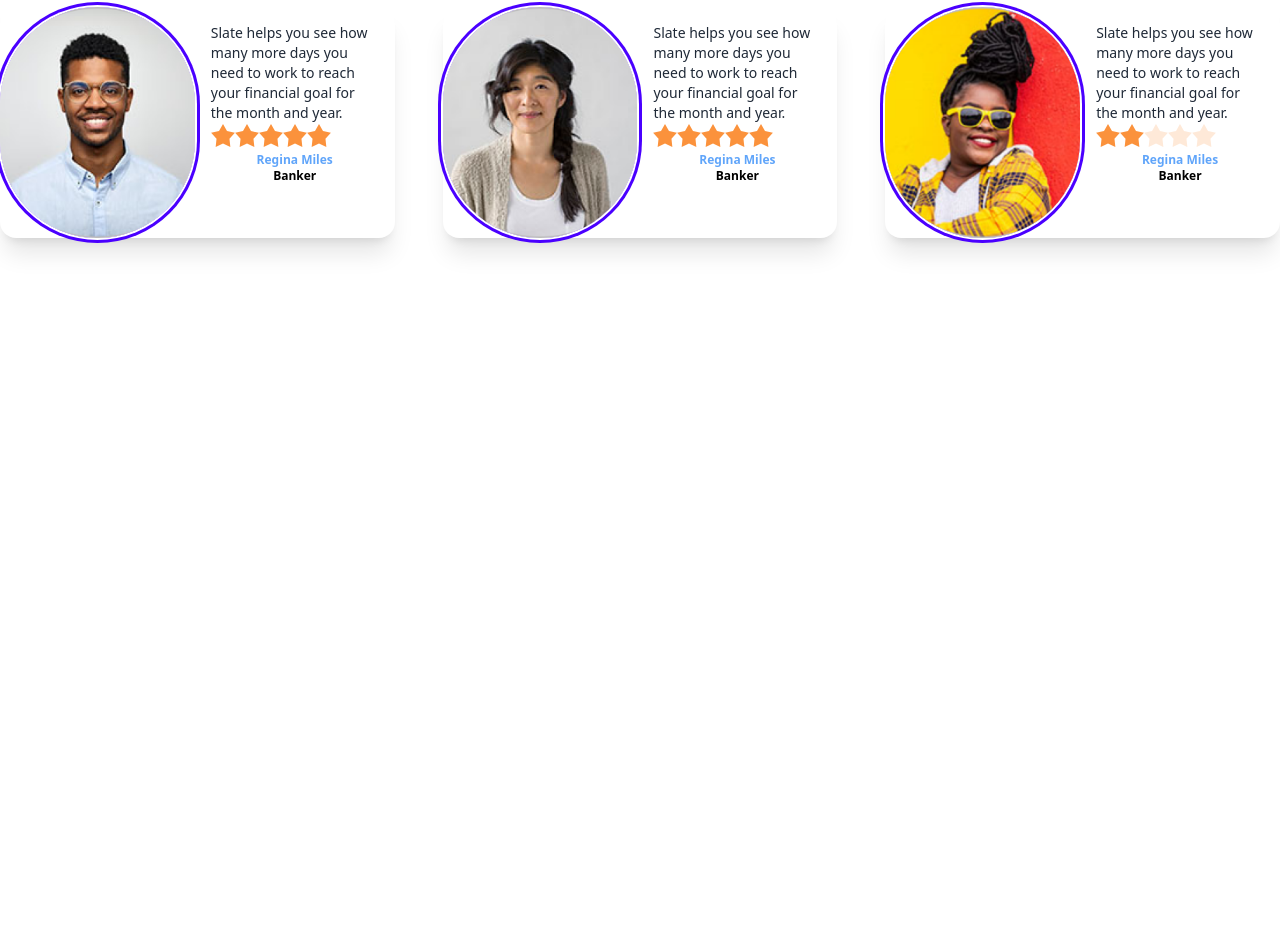
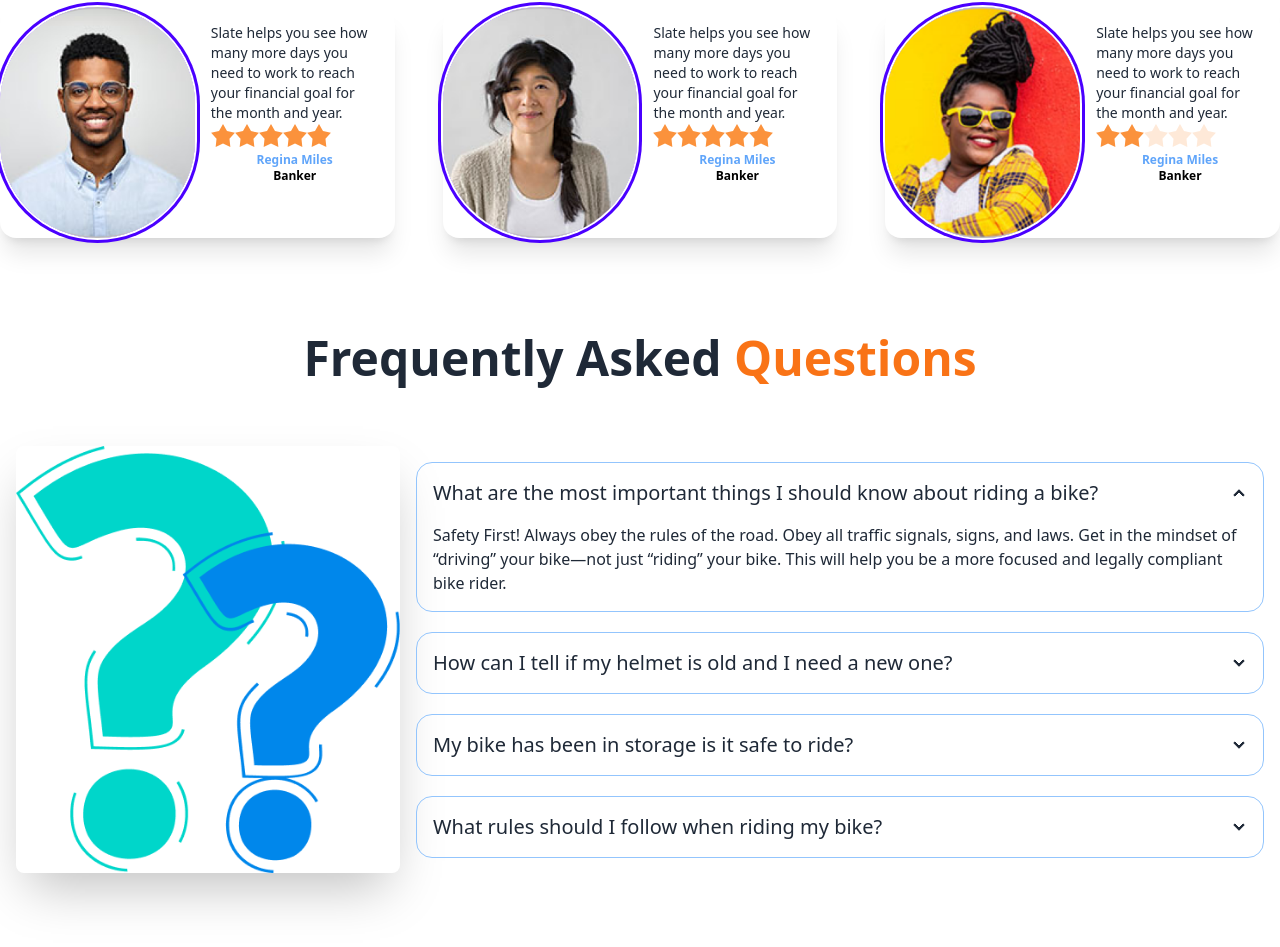
Before and after one commit to Imranbdlight/Biker-Zone, a plain HTML site: page index.html in a window 1280 px wide. Shown: the part 929-1876 px from the top of the page. Before the commit the page ends 1263 px from the top, so only its background shows below. Drawn offline with nearby package versions, Linux system fonts and the light colour scheme.

Commit message:
main section

```diff
--- a/index.html
+++ b/index.html
@@ -198,6 +198,52 @@
        </div>
 
      </section>
+     <section class="my-24">
+      <h3 class="text-5xl text-center font-bold mb-12">Frequently Asked<span class="text-orange-500"> Questions</span></h3>
+      <div class="hero">
+        <div class="hero-content flex-col lg:flex-row">
+          <img src="./images/others/faq.png" class="max-w-sm rounded-lg shadow-2xl" />
+          <div class="space-y-5">
+            <div class="collapse collapse-arrow border border-blue-300">
+              <input type="radio" name="my-accordion-2" checked="checked" />
+              <div class="collapse-title text-xl font-medium">
+                What are the most important things I should
+                know about riding a bike?
+              </div>
+              <div class="collapse-content">
+                <p>Safety First! Always obey the rules of the road. Obey all traffic signals, signs, and laws. Get in the mindset of “driving” your bike—not just “riding” your bike. This will help you be a more focused and legally compliant bike rider.</p>
+              </div>
+            </div>
+            <div class="collapse collapse-arrow border border-blue-300">
+              <input type="radio" name="my-accordion-2" />
+              <div class="collapse-title text-xl font-medium">
+                How can I tell if my helmet is old and I need a new one?
+              </div>
+              <div class="collapse-content">
+                <p>hello</p>
+              </div>
+            </div>
+            <div class="collapse collapse-arrow border border-blue-300">
+              <input type="radio" name="my-accordion-2" />
+              <div class="collapse-title text-xl font-medium">
+                My bike has been in storage is it safe to ride?
+              </div>
+              <div class="collapse-content">
+                <p>hello</p>
+              </div>
+            </div>
+            <div class="collapse collapse-arrow border border-blue-300">
+              <input type="radio" name="my-accordion-2" />
+              <div class="collapse-title text-xl font-medium">
+                What rules should I follow when riding my bike?
+              </div>
+              <div class="collapse-content">
+                <p>hello</p>
+              </div>
+          </div>
+        </div>
+      </div>
+     </section>
 
    </main>
 
```
